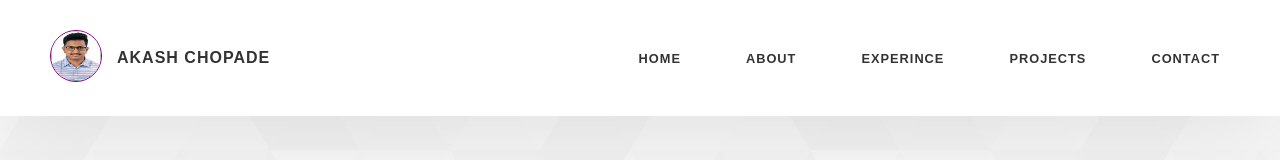
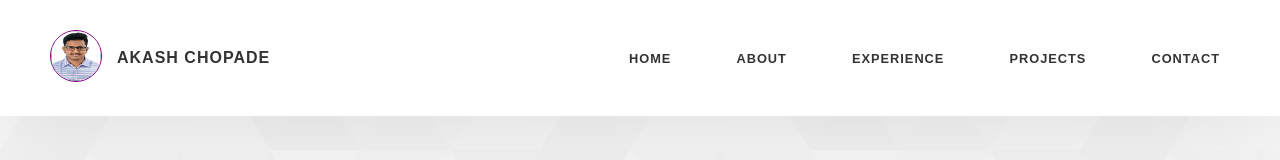
Before and after one commit to Akash-Chopade/portfolio-website, a React (Create React App) app in the folder client/: page / in a window 1280 px wide. Shown: the top 160 px of the page. Built offline with nearby package versions, Linux system fonts and the light colour scheme.

Commit message:
Update header.js

```diff
--- a/client/src/components/header.js
+++ b/client/src/components/header.js
@@ -25,7 +25,7 @@ function Header() {
         <ul className={`nav-bar ${isMenuOpen ? 'open' : ''}`}>
           <li><a href="#home" onClick={closeMenu}>Home</a></li>
           <li><a href="#about" onClick={closeMenu}>About</a></li>
-          <li><a href="#experince" onClick={closeMenu}>Experince</a></li>
+          <li><a href="#experince" onClick={closeMenu}>Experience</a></li>
           <li><a href="#projects" onClick={closeMenu}>Projects</a></li>
           <li><a href="#contact" onClick={closeMenu}>Contact</a></li>
         </ul>
```
